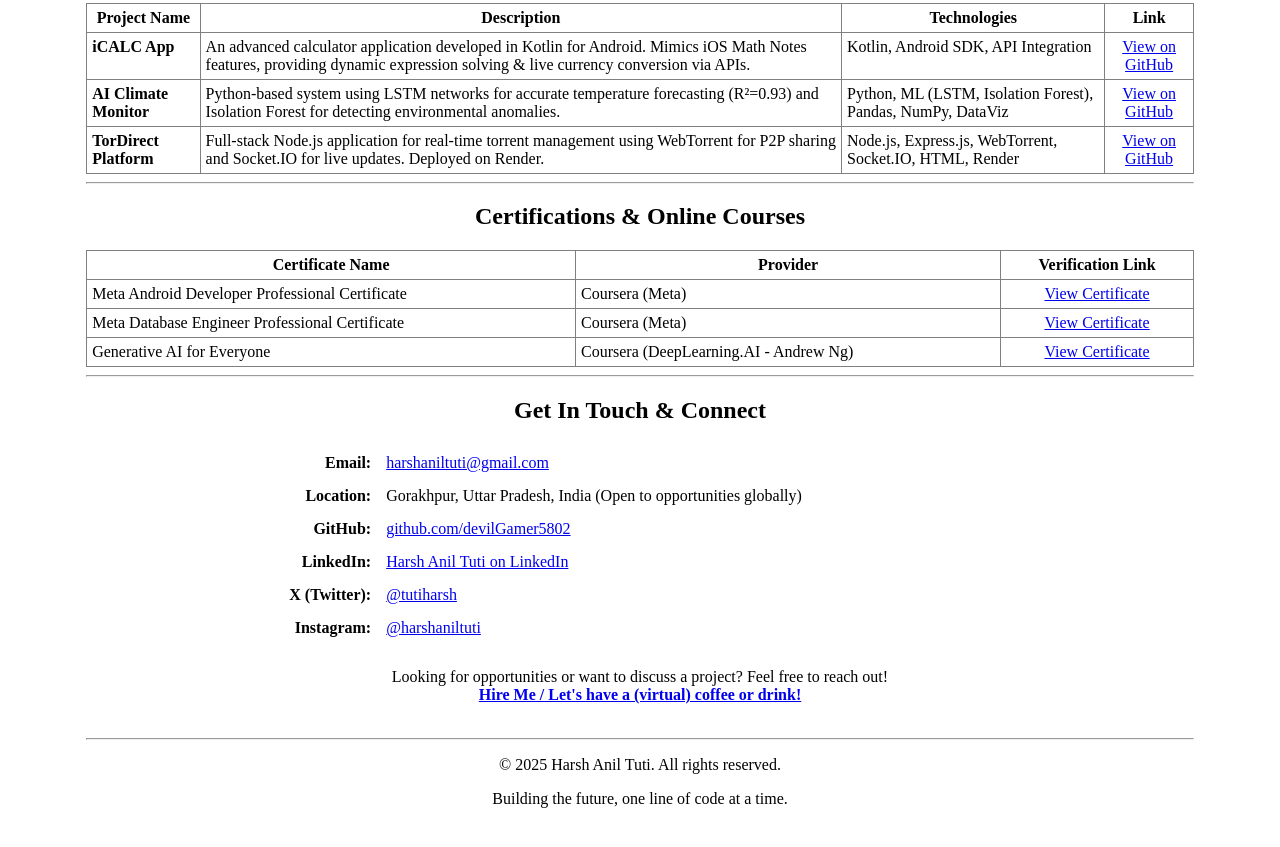
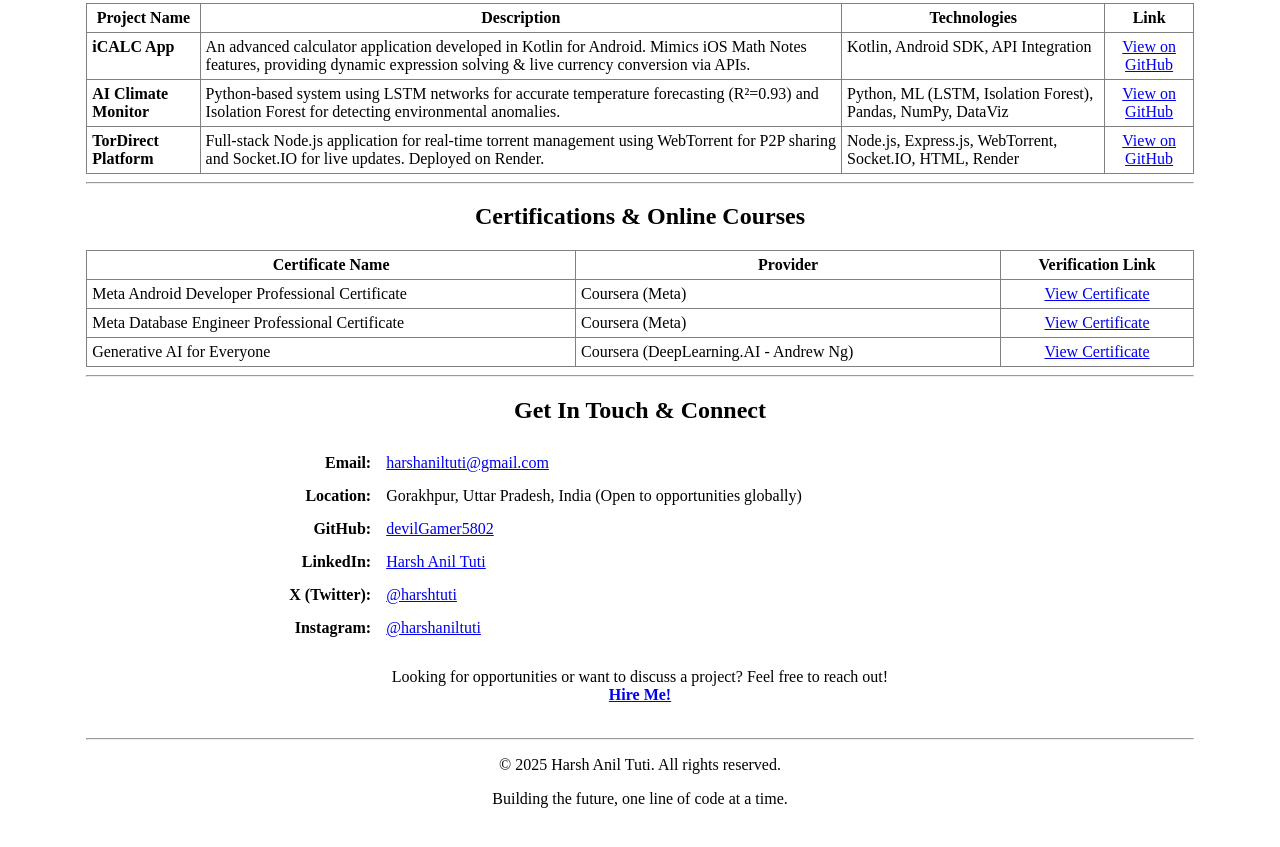
Before and after one commit to devilGamer5802/portfolio-basic, a plain HTML site: page index.html in a window 1280 px wide. Shown: the part 1369-2216 px from the top of the page. Drawn offline with Linux system fonts and the light colour scheme.

Commit message:
Update index.html

```diff
--- a/index.html
+++ b/index.html
@@ -235,15 +235,15 @@
                 </tr>
                 <tr>
                     <td align="right" valign="top"><strong>GitHub:</strong></td>
-                    <td align="left" valign="top"><a href="https://github.com/devilGamer5802" target="_blank" rel="noopener noreferrer">github.com/devilGamer5802</a></td>
+                    <td align="left" valign="top"><a href="https://github.com/devilGamer5802" target="_blank" rel="noopener noreferrer">devilGamer5802</a></td>
                 </tr>
                 <tr>
                     <td align="right" valign="top"><strong>LinkedIn:</strong></td>
-                    <td align="left" valign="top"><a href="https://www.linkedin.com/in/harshaniltuti/" target="_blank" rel="noopener noreferrer">Harsh Anil Tuti on LinkedIn</a> </td>
+                    <td align="left" valign="top"><a href="https://www.linkedin.com/in/harshaniltuti/" target="_blank" rel="noopener noreferrer">Harsh Anil Tuti</a> </td>
                 </tr>
                 <tr>
                     <td align="right" valign="top"><strong>X (Twitter):</strong></td>
-                    <td align="left" valign="top"><a href="x.com/HarshTuti" target="_blank" rel="noopener noreferrer">@tutiharsh</a></td>
+                    <td align="left" valign="top"><a href="x.com/HarshTuti" target="_blank" rel="noopener noreferrer">@harshtuti</a></td>
                 </tr>
                 <tr>
                     <td align="right" valign="top"><strong>Instagram:</strong></td>
@@ -254,7 +254,7 @@
                         <p>
                             Looking for opportunities or want to discuss a project? Feel free to reach out!<br>
                             <a href="mailto:harshaniltuti@gmail.com?subject=Opportunity%20/%20Coffee%20Chat&body=Hi%20Harsh%2C%0A%0AI'd%20like%20to%20connect%20regarding...">
-                                <strong>Hire Me / Let's have a (virtual) coffee or drink!</strong>
+                                <strong>Hire Me!</strong>
                             </a>
                         </p>
                     </td>
```
